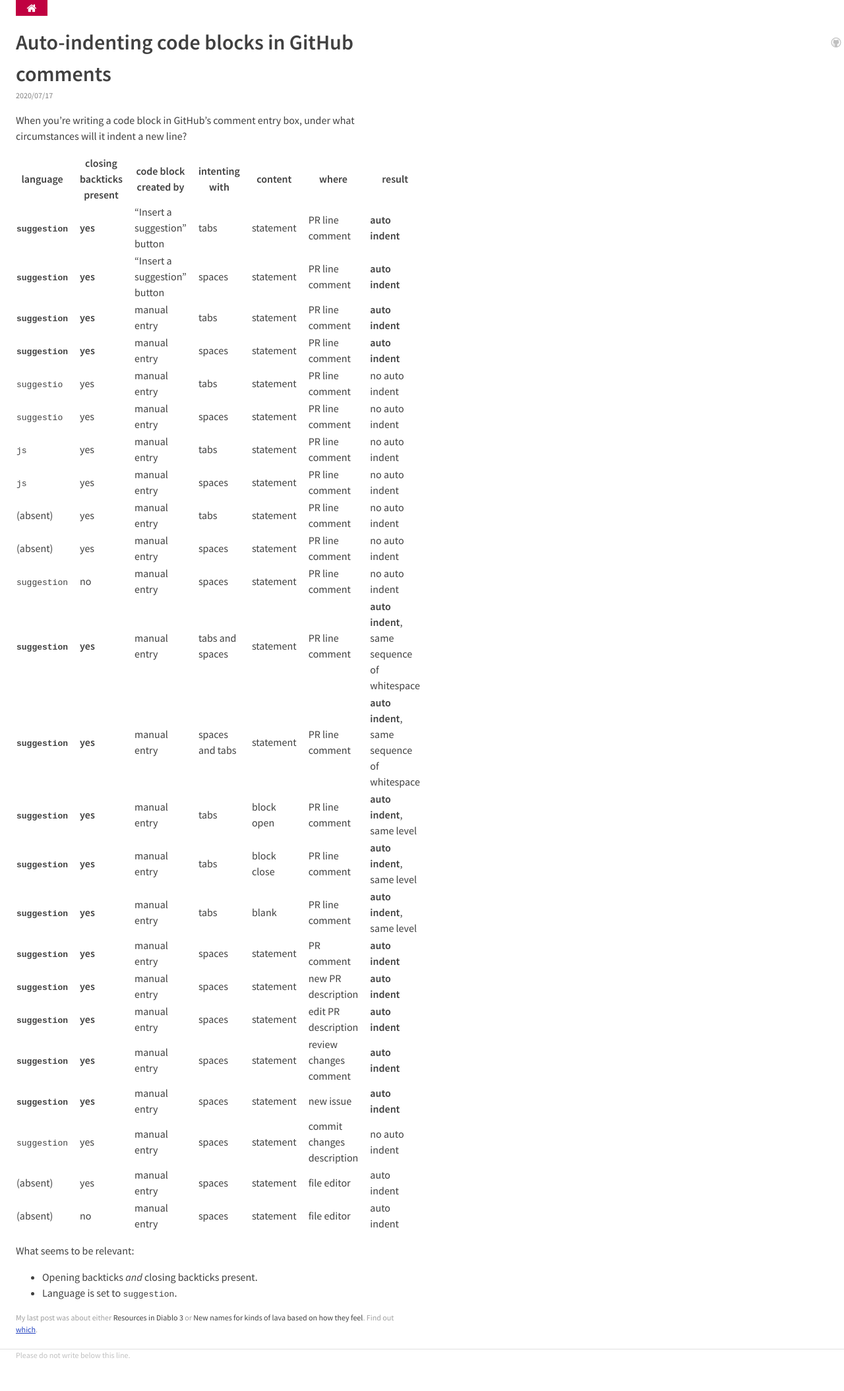
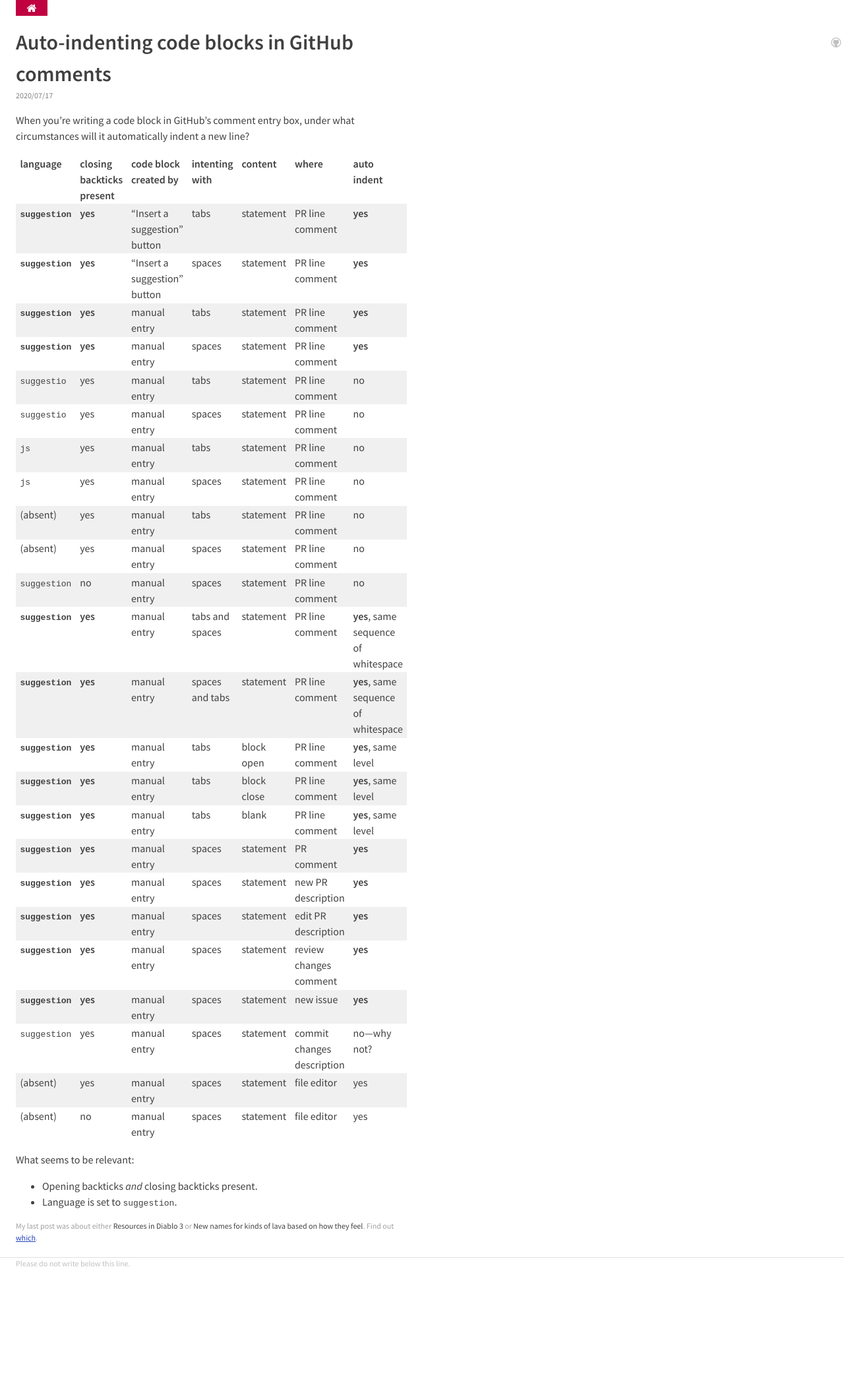
Before and after one commit to wh0/wh0.github.io, a Jekyll site: the page built from _posts/2020-07-17-github-indent.md, in a window 1280 px wide. Shown: the whole page at 66% size. Built offline with Jekyll 4.4.1, drawn with Linux system fonts in a browser that asks for light colours; after the commit the page ends 1970 px from its top, so only the background shows below that.

Commit message:
table styling

```diff
--- a/_posts/2020-07-17-github-indent.md
+++ b/_posts/2020-07-17-github-indent.md
@@ -5,34 +5,34 @@ title: Auto-indenting code blocks in GitHub comments
 previous_teaser: New names for kinds of lava based on how they feel
 previous_first: true
 ---
-When you're writing a code block in GitHub's comment entry box, under what circumstances will it indent a new line?
+When you're writing a code block in GitHub's comment entry box, under what circumstances will it automatically indent a new line?
 
-| language         | closing backticks present | code block created by        | intenting with  | content     | where                  | result                                       |
-|------------------|---------------------------|------------------------------|-----------------|-------------|------------------------|----------------------------------------------|
-| **`suggestion`** | **yes**                   | "Insert a suggestion" button | tabs            | statement   | PR line comment        | **auto indent**                              |
-| **`suggestion`** | **yes**                   | "Insert a suggestion" button | spaces          | statement   | PR line comment        | **auto indent**                              |
-| **`suggestion`** | **yes**                   | manual entry                 | tabs            | statement   | PR line comment        | **auto indent**                              |
-| **`suggestion`** | **yes**                   | manual entry                 | spaces          | statement   | PR line comment        | **auto indent**                              |
-| `suggestio`      | yes                       | manual entry                 | tabs            | statement   | PR line comment        | no auto indent                               |
-| `suggestio`      | yes                       | manual entry                 | spaces          | statement   | PR line comment        | no auto indent                               |
-| `js`             | yes                       | manual entry                 | tabs            | statement   | PR line comment        | no auto indent                               |
-| `js`             | yes                       | manual entry                 | spaces          | statement   | PR line comment        | no auto indent                               |
-| (absent)         | yes                       | manual entry                 | tabs            | statement   | PR line comment        | no auto indent                               |
-| (absent)         | yes                       | manual entry                 | spaces          | statement   | PR line comment        | no auto indent                               |
-| `suggestion`     | no                        | manual entry                 | spaces          | statement   | PR line comment        | no auto indent                               |
-| **`suggestion`** | **yes**                   | manual entry                 | tabs and spaces | statement   | PR line comment        | **auto indent**, same sequence of whitespace |
-| **`suggestion`** | **yes**                   | manual entry                 | spaces and tabs | statement   | PR line comment        | **auto indent**, same sequence of whitespace |
-| **`suggestion`** | **yes**                   | manual entry                 | tabs            | block open  | PR line comment        | **auto indent**, same level                  |
-| **`suggestion`** | **yes**                   | manual entry                 | tabs            | block close | PR line comment        | **auto indent**, same level                  |
-| **`suggestion`** | **yes**                   | manual entry                 | tabs            | blank       | PR line comment        | **auto indent**, same level                  |
-| **`suggestion`** | **yes**                   | manual entry                 | spaces          | statement   | PR comment             | **auto indent**                              |
-| **`suggestion`** | **yes**                   | manual entry                 | spaces          | statement   | new PR description     | **auto indent**                              |
-| **`suggestion`** | **yes**                   | manual entry                 | spaces          | statement   | edit PR description    | **auto indent**                              |
-| **`suggestion`** | **yes**                   | manual entry                 | spaces          | statement   | review changes comment | **auto indent**                              |
-| **`suggestion`** | **yes**                   | manual entry                 | spaces          | statement   | new issue              | **auto indent**                              |
-| `suggestion`     | yes                       | manual entry                 | spaces          | statement   | commit changes description | no auto indent                               |
-| (absent)         | yes                       | manual entry                 | spaces          | statement   | file editor            | auto indent                                  |
-| (absent)         | no                        | manual entry                 | spaces          | statement   | file editor            | auto indent                                  |
+| language         | closing backticks present | code block created by        | intenting with  | content     | where                      | auto indent                          |
+|:-----------------|:--------------------------|:-----------------------------|:----------------|:------------|:---------------------------|:-------------------------------------|
+| **`suggestion`** | **yes**                   | "Insert a suggestion" button | tabs            | statement   | PR line comment            | **yes**                              |
+| **`suggestion`** | **yes**                   | "Insert a suggestion" button | spaces          | statement   | PR line comment            | **yes**                              |
+| **`suggestion`** | **yes**                   | manual entry                 | tabs            | statement   | PR line comment            | **yes**                              |
+| **`suggestion`** | **yes**                   | manual entry                 | spaces          | statement   | PR line comment            | **yes**                              |
+| `suggestio`      | yes                       | manual entry                 | tabs            | statement   | PR line comment            | no                                   |
+| `suggestio`      | yes                       | manual entry                 | spaces          | statement   | PR line comment            | no                                   |
+| `js`             | yes                       | manual entry                 | tabs            | statement   | PR line comment            | no                                   |
+| `js`             | yes                       | manual entry                 | spaces          | statement   | PR line comment            | no                                   |
+| (absent)         | yes                       | manual entry                 | tabs            | statement   | PR line comment            | no                                   |
+| (absent)         | yes                       | manual entry                 | spaces          | statement   | PR line comment            | no                                   |
+| `suggestion`     | no                        | manual entry                 | spaces          | statement   | PR line comment            | no                                   |
+| **`suggestion`** | **yes**                   | manual entry                 | tabs and spaces | statement   | PR line comment            | **yes**, same sequence of whitespace |
+| **`suggestion`** | **yes**                   | manual entry                 | spaces and tabs | statement   | PR line comment            | **yes**, same sequence of whitespace |
+| **`suggestion`** | **yes**                   | manual entry                 | tabs            | block open  | PR line comment            | **yes**, same level                  |
+| **`suggestion`** | **yes**                   | manual entry                 | tabs            | block close | PR line comment            | **yes**, same level                  |
+| **`suggestion`** | **yes**                   | manual entry                 | tabs            | blank       | PR line comment            | **yes**, same level                  |
+| **`suggestion`** | **yes**                   | manual entry                 | spaces          | statement   | PR comment                 | **yes**                              |
+| **`suggestion`** | **yes**                   | manual entry                 | spaces          | statement   | new PR description         | **yes**                              |
+| **`suggestion`** | **yes**                   | manual entry                 | spaces          | statement   | edit PR description        | **yes**                              |
+| **`suggestion`** | **yes**                   | manual entry                 | spaces          | statement   | review changes comment     | **yes**                              |
+| **`suggestion`** | **yes**                   | manual entry                 | spaces          | statement   | new issue                  | **yes**                              |
+| `suggestion`     | yes                       | manual entry                 | spaces          | statement   | commit changes description | no---why not?                        |
+| (absent)         | yes                       | manual entry                 | spaces          | statement   | file editor                | yes                                  |
+| (absent)         | no                        | manual entry                 | spaces          | statement   | file editor                | yes                                  |
 
 What seems to be relevant:
 
--- a/omni.css
+++ b/omni.css
@@ -26,8 +26,16 @@ hr {
 }
 
 table {
-	border-spacing: 1rem 0;
-	margin: 1rem -1rem;
+	border-spacing: 0;
+}
+
+tbody tr:nth-child(odd) {
+	background-color: #f0f0f0;
+}
+
+td, th {
+	padding: 0.1rem 0.4rem;
+	vertical-align: top;
 }
 
 .header {
```
